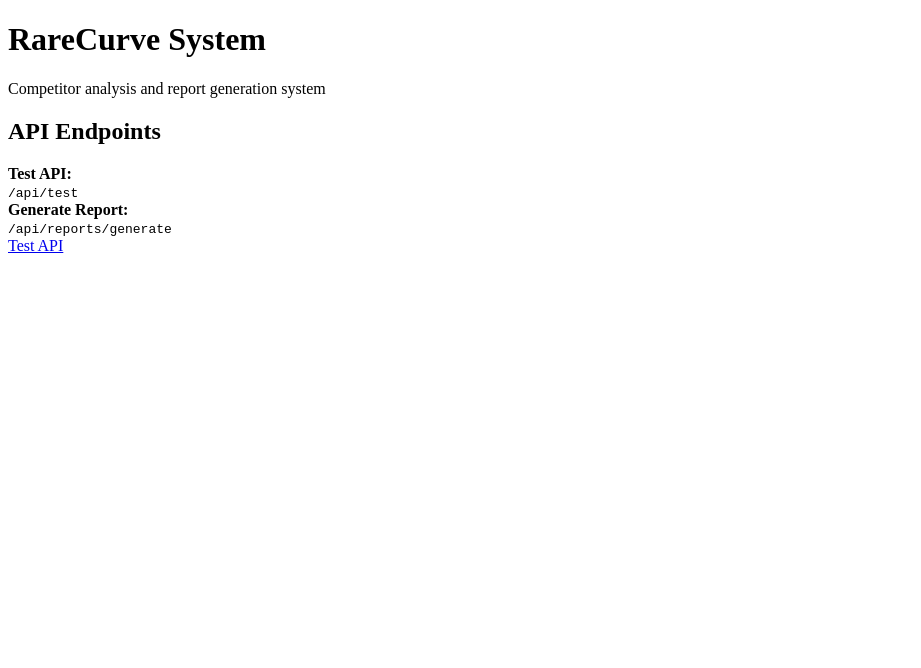
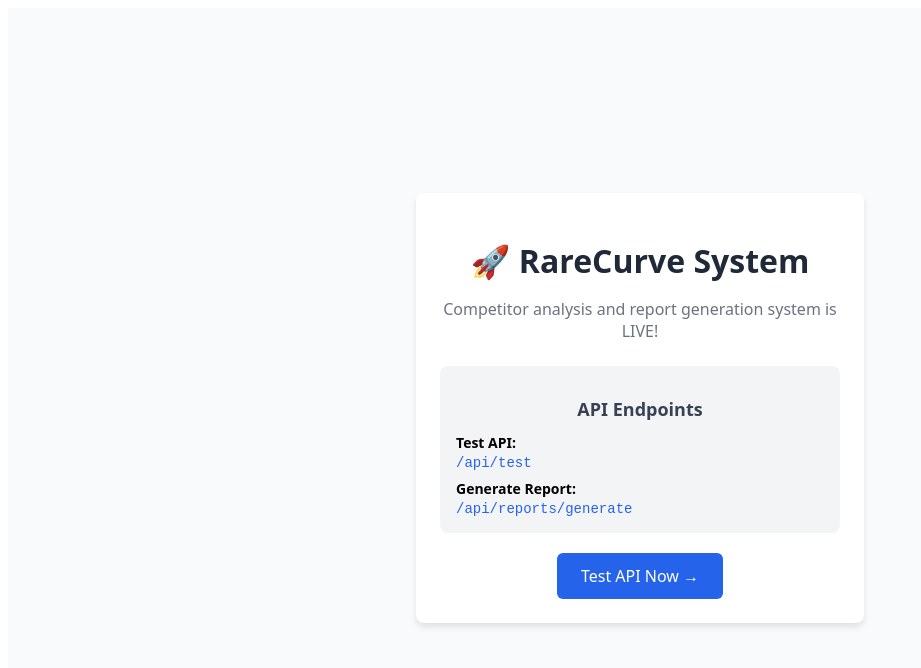
Before and after one commit to rarecurve/heatmap-claude, a Next.js app: page / in a window 1280 px wide. Shown: the top 668 px of the page, without its empty margins (0-921 px from the left). Built offline with nearby package versions, Linux system fonts and the light colour scheme.

Commit message:
Update page.tsx

```diff
--- a/src/app/page.tsx
+++ b/src/app/page.tsx
@@ -2,37 +2,79 @@
 
 export default function HomePage() {
   return (
-    <div className="min-h-screen bg-gray-50 flex items-center justify-center">
-      <div className="max-w-md mx-auto text-center p-6">
-        <h1 className="text-3xl font-bold text-gray-900 mb-4">
-          RareCurve System
+    <div style={{
+      minHeight: '100vh',
+      backgroundColor: '#f9fafb',
+      display: 'flex',
+      alignItems: 'center',
+      justifyContent: 'center',
+      fontFamily: 'system-ui, sans-serif'
+    }}>
+      <div style={{
+        maxWidth: '400px',
+        textAlign: 'center',
+        padding: '24px',
+        backgroundColor: 'white',
+        borderRadius: '8px',
+        boxShadow: '0 4px 6px rgba(0, 0, 0, 0.1)'
+      }}>
+        <h1 style={{
+          fontSize: '32px',
+          fontWeight: 'bold',
+          marginBottom: '16px',
+          color: '#1f2937'
+        }}>
+          🚀 RareCurve System
         </h1>
-        <p className="text-gray-600 mb-6">
-          Competitor analysis and report generation system
+
+        <p style={{
+          color: '#6b7280',
+          marginBottom: '24px'
+        }}>
+          Competitor analysis and report generation system is LIVE!
         </p>
-        <div className="bg-white p-4 rounded-lg shadow">
-          <h2 className="text-lg font-semibold mb-2">API Endpoints</h2>
-          <div className="text-sm text-left space-y-2">
-            <div>
-              <strong>Test API:</strong>
-              <br />
-              <code className="text-blue-600">/api/test</code>
+
+        <div style={{
+          backgroundColor: '#f3f4f6',
+          padding: '16px',
+          borderRadius: '8px',
+          marginBottom: '20px'
+        }}>
+          <h2 style={{
+            fontSize: '18px',
+            fontWeight: '600',
+            marginBottom: '12px',
+            color: '#374151'
+          }}>
+            API Endpoints
+          </h2>
+
+          <div style={{ fontSize: '14px', textAlign: 'left' }}>
+            <div style={{ marginBottom: '8px' }}>
+              <strong>Test API:</strong><br />
+              <code style={{ color: '#2563eb' }}>/api/test</code>
             </div>
             <div>
-              <strong>Generate Report:</strong>
-              <br />
-              <code className="text-blue-600">/api/reports/generate</code>
+              <strong>Generate Report:</strong><br />
+              <code style={{ color: '#2563eb' }}>/api/reports/generate</code>
             </div>
           </div>
         </div>
-        <div className="mt-6">
-          <a
-            href="/api/test"
-            className="bg-blue-600 text-white px-4 py-2 rounded hover:bg-blue-700"
-          >
-            Test API
-          </a>
-        </div>
+
+        <a
+          href="/api/test"
+          style={{
+            backgroundColor: '#2563eb',
+            color: 'white',
+            padding: '12px 24px',
+            borderRadius: '6px',
+            textDecoration: 'none',
+            display: 'inline-block',
+            fontWeight: '500'
+          }}
+        >
+          Test API Now →
+        </a>
       </div>
     </div>
   );
```
